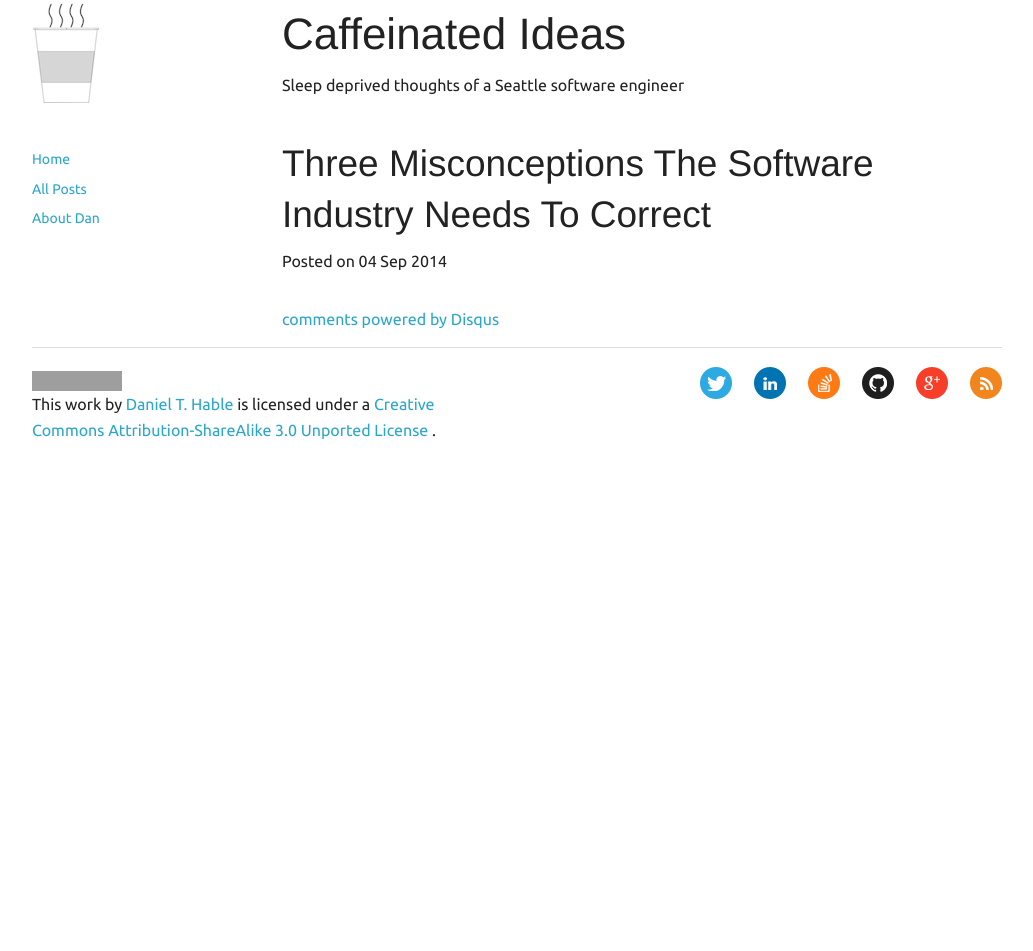
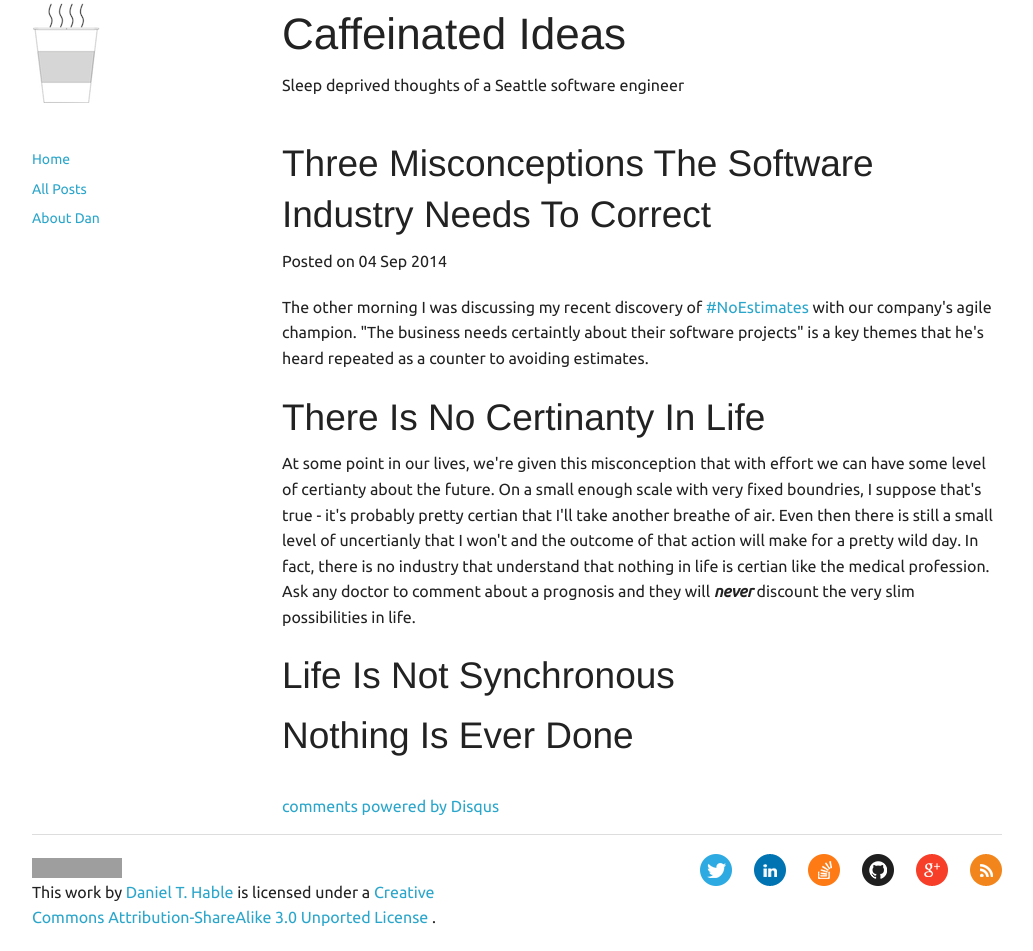
Before and after one commit to dhable/caffeinatedideas.com, a Jekyll site: the page built from _posts/2014-09-04-three-misconceptions-the-software-industry-needs-to-correct.md, in a window 1280 px wide. Shown: the whole page, without its empty margins (123-1156 px from the left). Built offline with Jekyll 4.4.1, drawn with Linux system fonts in a browser that asks for light colours; nearby versions of some CDN libraries; comment, search, counter and statistics services are not loaded; before the commit the page ends 900 px from its top, so only the background shows below that; grey boxes are pictures that could not be loaded.

Commit message:
Saving draft so far

```diff
--- a/_posts/2014-09-04-three-misconceptions-the-software-industry-needs-to-correct.md
+++ b/_posts/2014-09-04-three-misconceptions-the-software-industry-needs-to-correct.md
@@ -6,5 +6,27 @@ type: post
 published: true
 comments: true
 ---
+The other morning I was discussing my recent discovery of [#NoEstimates][NoEstimates] with our company\'s agile champion.
+\"The business needs certaintly about their software projects\" is a key themes that he\'s heard repeated as a counter to avoiding
+estimates.
 
 <!--EndExcerpt-->
+
+## There Is No Certinanty In Life
+
+At some point in our lives, we\'re given this misconception that with effort we can have some level of certianty about the future. On a small
+enough scale with very fixed boundries, I suppose that\'s true - it\'s probably pretty certian that I\'ll take another breathe of air. Even
+then there is still a small level of uncertianly that I won\'t and the outcome of that action will make for a pretty wild day. In fact, there
+is no industry that understand that nothing in life is certian like the medical profession. Ask any doctor to comment about a prognosis and
+they will ___never___ discount the very slim possibilities in life.
+
+
+
+
+## Life Is Not Synchronous
+
+
+## Nothing Is Ever Done
+
+
+[NoEstimates]: http://noestimates.org/blog/
```
